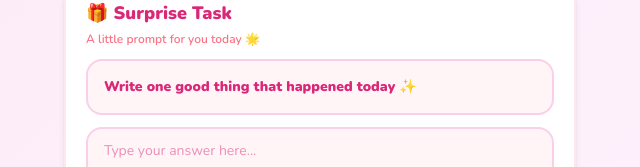
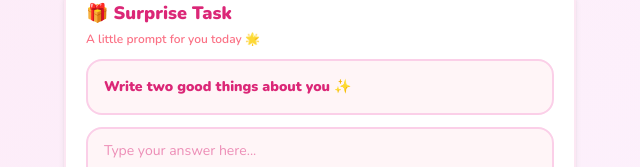
Before and after one commit to Lahsim/Healthcheckup, a Next.js app: page / in a window 1280 px wide. Shown: the part 2785-2952 px from the top of the page, without its empty margins (320-960 px from the left). Built offline with nearby package versions, Linux system fonts and the light colour scheme.

Commit message:
Add 4 new surprise tasks, randomize daily with date seed

```diff
--- a/app/components/HealthForm.tsx
+++ b/app/components/HealthForm.tsx
@@ -75,10 +75,20 @@ export default function HealthForm() {
       'Write one thing you are looking forward to',
       'Write one kind thing you did for someone',
       'Write one thing your body did for you today',
+      'Write three good things about your character',
+      'Write something you find beautiful about yourself',
+      'Write something that caught your eye today',
+      'Write a secret no one knows',
     ];
+    // Seed shuffle using today's date so it's consistent for the whole day but different each day
     const today = new Date();
-    const dayIndex = today.getDate() % tasks.length;
-    return tasks[dayIndex];
+    const seed = today.getFullYear() * 10000 + (today.getMonth() + 1) * 100 + today.getDate();
+    const shuffled = [...tasks];
+    for (let i = shuffled.length - 1; i > 0; i--) {
+      const j = Math.abs((seed * (i + 1) * 2654435761) >>> 0) % (i + 1);
+      [shuffled[i], shuffled[j]] = [shuffled[j], shuffled[i]];
+    }
+    return shuffled[0];
   };
 
   const togglePeriodDate = (dateStr: string) => {
```
